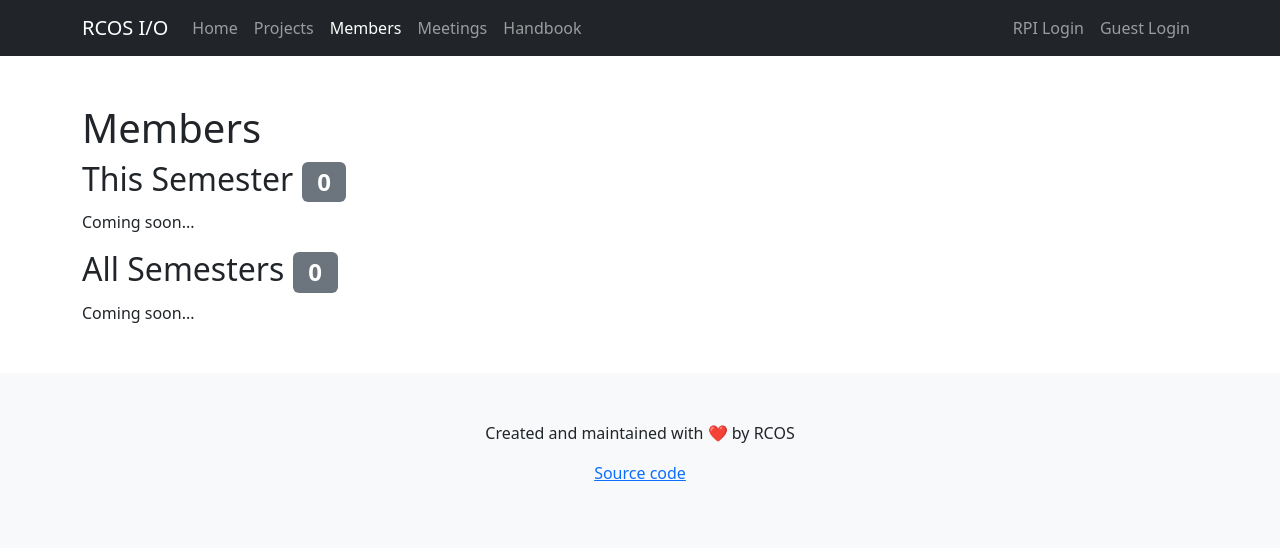
After one commit to Apexal/rcos_io, a Flask app: page /members/ in a window 1280 px wide. The commit adds this page. Shown: the top 548 px of the page. Run offline with Flask 2, Linux system fonts and the light colour scheme; parts of the project's set-up code (start-up, migrations or seed data) failed here and were passed over.

Commit message:
Add members blueprint

```diff
--- a/rcos_io/__init__.py
+++ b/rcos_io/__init__.py
@@ -21,9 +21,11 @@ def create_app(test_config: Dict[str, str | bool] | None = None):
     from .views import auth
     from .views import projects
     from .views import meetings
+    from .views import members
 
     app.register_blueprint(auth.bp)
     app.register_blueprint(projects.bp)
     app.register_blueprint(meetings.bp)
+    app.register_blueprint(members.bp)
 
     return app
--- a/rcos_io/templates/includes/navbar.html
+++ b/rcos_io/templates/includes/navbar.html
@@ -24,6 +24,7 @@
       <div class="navbar-nav me-auto">
         {{ nav_item("Home", "/") }}
         {{ nav_item("Projects", "/projects") }}
+        {{ nav_item("Members", "/members") }}
         {{ nav_item("Meetings", "/meetings") }}
         <a class="nav-link" href="https://handbook.rcos.io" target="_blank"
           >Handbook</a
--- /dev/null
+++ b/rcos_io/templates/members/members.html
@@ -0,0 +1,12 @@
+{% extends "base.html" %}
+{% block content %}
+<div class="container">
+    <h1>Members</h1>
+
+    <h2>This Semester <span class="badge bg-secondary">0</span></h2>
+    <p>Coming soon...</p>
+
+    <h2>All Semesters <span class="badge bg-secondary">0</span></h2>
+    <p>Coming soon...</p>
+</div>
+{% endblock %}
--- /dev/null
+++ b/rcos_io/views/members.py
@@ -0,0 +1,7 @@
+from flask import Blueprint, render_template
+
+bp = Blueprint("members", __name__, url_prefix="/members")
+
+@bp.route("/")
+def members():
+    return render_template("members/members.html")
```
